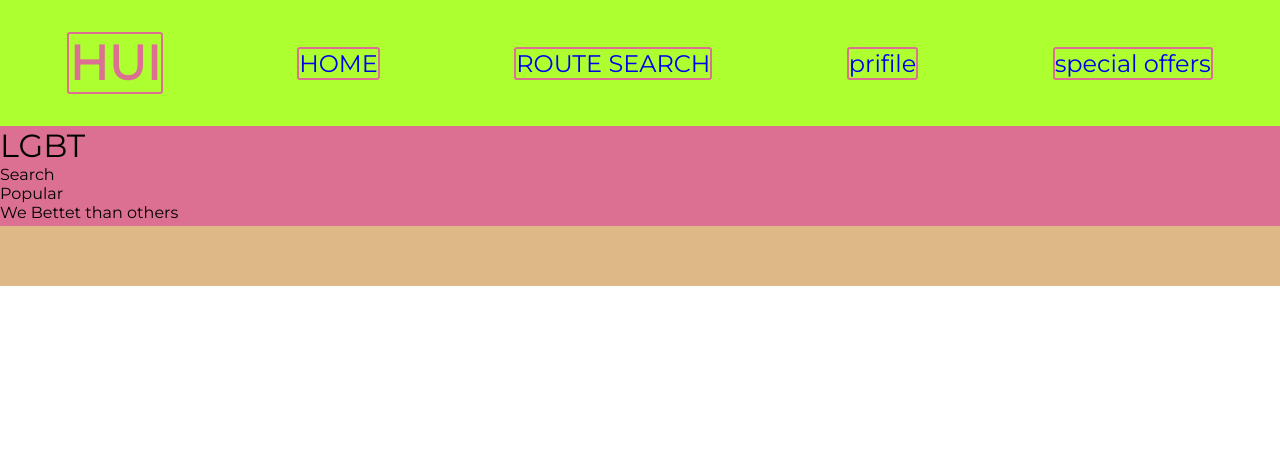
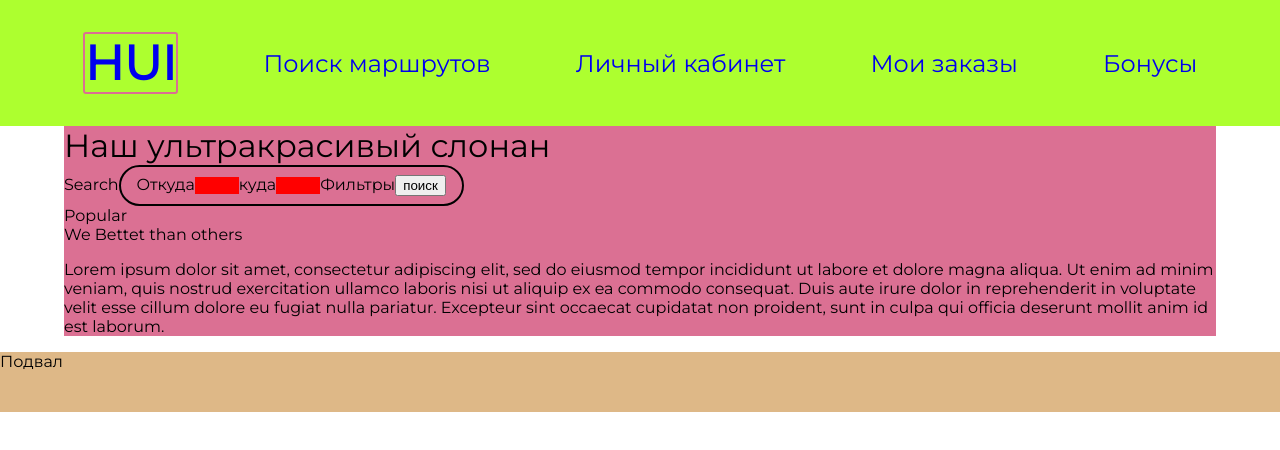
Before and after one commit to LeagueOfDevelopers/T-PortFrontend, a React (Create React App) app: page /home in a window 1280 px wide. Shown: the top 450 px of the page. Built offline with nearby package versions, Linux system fonts and the light colour scheme.

Commit message:
Navigation inplementation

```diff
--- /dev/null
+++ b/src/components/SearchForm/SearchForm.js
@@ -0,0 +1,39 @@
+import React, { Component } from "react";
+import styled from "styled-components";
+
+const SearchFormContents = styled.form`
+  input[type="text"] {
+    background-color:red;
+    border: 0;
+    padding: 1;
+    width: 40px;
+  }
+
+  > * {
+    display: inline-block;
+  }
+
+  display: inline-block;
+  border: 2px solid black;
+  padding: 8px 16px;
+  border-radius: 36px;
+`;
+
+class SearchForm extends Component {
+  state = {};
+
+  render() {
+    return (
+      <SearchFormContents onSubmit={this.props.onSubmit}>
+        <label htmlFor="from">Откуда</label>
+        <input type="text" id="from" />
+        <label htmlFor="to">куда</label>
+        <input type="text" id="to" />
+        <div>Фильтры</div>
+        <input type="submit" value="поиск" />
+      </SearchFormContents>
+    );
+  }
+}
+
+export default SearchForm;
--- a/src/containers/App.js
+++ b/src/containers/App.js
@@ -1,18 +1,34 @@
 import React, { Component } from "react";
 import { BrowserRouter as Router, Route, Redirect } from "react-router-dom";
+import styled from "styled-components";
+
 import Header from "./Header/Header";
 import Footer from "./Footer/Footer";
-import Home from "./Home/home";
+import Home from "./Home/Home";
 import RouteSearch from "./RouteSearch/RouteSearch";
+import MyOrders from "./MyOrders/MyOrders";
+import Profile from "./Profile/Profile";
+import SpecialOffers from "./SpecialOffers/SpecialOffers";
+
+const BodyContents = styled.main`
+  width: 90%;
+  max-width: 1200px;
+  margin:auto;
+`;
 
 class App extends Component {
   render() {
     return (
       <div>
         <Header />
-        <Route path="/home" component={Home} />
-        <Route exact path="/" render={() => <Redirect to="/home" />} />
-        <Route path='/routesearch' component={RouteSearch}></Route>
+        <BodyContents>
+          <Route path="/home" component={Home} />
+          <Route exact path="/" render={() => <Redirect to="/home" />} />
+          <Route path="/routesearch" component={RouteSearch} />
+          <Route path="/myorders" component={MyOrders} />
+          <Route path="/profile" component={Profile} />
+          <Route path="/specialoffers" component={SpecialOffers} />
+        </BodyContents>
         <Footer />
       </div>
     );
--- a/src/containers/Footer/Footer.jsx
+++ b/src/containers/Footer/Footer.jsx
@@ -1,4 +1,4 @@
-import React, { Component } from "react";
+import React from "react";
 import styled from "styled-components";
 
 const FooterContents = styled.div`
@@ -7,7 +7,7 @@ const FooterContents = styled.div`
 `;
 
 const Footer = () => {
-  return <FooterContents />;
+  return <FooterContents>Подвал</FooterContents>;
 };
 
 export default Footer;
--- a/src/containers/Header/Header.jsx
+++ b/src/containers/Header/Header.jsx
@@ -5,17 +5,20 @@ import styled from "styled-components";
 const NavBar = styled.div`
   font-size: 1.5em;
   text-align: center;
-  color: palevioletred;
+
   display: flex;
   justify-content: space-around;
-  background-color: greenyellow;
+
   align-items: center;
+  color: palevioletred;
+  max-width: 1200px;
+  margin:auto;
 
   > a {
-    border: 2px solid palevioletred;
-    border-radius: 3px;
+    /* border: 2px solid palevioletred;
+    border-radius: 3px; */
     text-align: center;
-    text-decoration:none;
+    text-decoration: none;
   }
 `;
 
@@ -25,16 +28,26 @@ const Logo = styled.h1`
   display: inline-block;
 `;
 
+const HeaderContents = styled.header`
+  width: 100%;
+  background-color: greenyellow;
+
+`;
+
 class Header extends Component {
   render() {
     return (
-      <NavBar>
-        <Logo>HUI</Logo>
-        <NavLink to="/home">HOME</NavLink>
-        <NavLink to="/routesearch">ROUTE SEARCH</NavLink>
-        <NavLink to="/profile">prifile</NavLink>
-        <NavLink to="/specialoffers">special offers</NavLink>
-      </NavBar>
+      <HeaderContents>
+        <NavBar>
+          <NavLink to="/home">
+            <Logo>HUI</Logo>
+          </NavLink>
+          <NavLink to="/routesearch">Поиск маршрутов</NavLink>
+          <NavLink to="/profile">Личный кабинет</NavLink>
+          <NavLink to="/myorders">Мои заказы</NavLink>
+          <NavLink to="/specialoffers">Бонусы</NavLink>
+        </NavBar>
+      </HeaderContents>
     );
   }
 }
--- a/src/containers/Home/home.jsx
+++ b/src/containers/Home/home.jsx
@@ -1,5 +1,6 @@
-import React, { Component } from 'react';
+import React from "react";
 import styled from "styled-components";
+import SearchForm from "../../components/SearchForm/SearchForm";
 
 const HomeContents = styled.div`
   width: 100%;
@@ -10,20 +11,33 @@ const HomeContents = styled.div`
 const Motto = styled.span`
   font-size: 2em;
 `;
-
+// TODO ? search redirect or not ? if not how ?
 const Home = () => {
   return (
     <HomeContents>
-            <Motto>LGBT</Motto>
+      <Motto>Наш ультракрасивый слонан</Motto>
       <div>
         <span>Search</span>
+
+        <SearchForm />
       </div>
-            <div><span>Popular</span></div>
+      <div>
+        <span>Popular</span>
+      </div>
       <div>
         <span>We Bettet than others</span>
+        <p>
+          Lorem ipsum dolor sit amet, consectetur adipiscing elit, sed do
+          eiusmod tempor incididunt ut labore et dolore magna aliqua. Ut enim ad
+          minim veniam, quis nostrud exercitation ullamco laboris nisi ut
+          aliquip ex ea commodo consequat. Duis aute irure dolor in
+          reprehenderit in voluptate velit esse cillum dolore eu fugiat nulla
+          pariatur. Excepteur sint occaecat cupidatat non proident, sunt in
+          culpa qui officia deserunt mollit anim id est laborum.
+        </p>
       </div>
     </HomeContents>
   );
-}
+};
 
 export default Home;
--- /dev/null
+++ b/src/containers/MyOrders/MyOrders.js
@@ -0,0 +1,21 @@
+import React, { Component } from 'react';
+import styled from "styled-components";
+
+const MyOrdersContents = styled.div``;
+const OrderContents = styled.div``;
+
+class MyOrders extends Component {
+    state = { orders: ['заказ 1','заказ 2','заказ 3','заказ 4'] }
+    render() {
+        return (
+        <MyOrdersContents>
+            <h3>Ваши заказы</h3>
+            <ul>{
+                this.state.orders.map(order => <ul><OrderContents>{order}</OrderContents></ul>)
+            }</ul>
+        </MyOrdersContents>
+        );
+    }
+}
+
+export default MyOrders;
--- /dev/null
+++ b/src/containers/Profile/Profile.js
@@ -0,0 +1,12 @@
+import React, { Component } from "react";
+import styled from "styled-components";
+
+const Profile = () => {
+  return (
+    <div>
+      Вы личность
+    </div>
+  );
+};
+
+export default Profile;
--- /dev/null
+++ b/src/containers/RouteSearch/RouteSearch.js
@@ -0,0 +1,37 @@
+import React, { Component } from "react";
+import styled from "styled-components";
+import SearchForm from "../../components/SearchForm/SearchForm";
+
+const RouteSearchContents = styled.main`
+  > input {
+    display: inline-block;
+    width: 200px;
+  }
+`;
+
+class RouteSearch extends Component {
+  searchHandler = e => {
+    console.log("aaaaaaaaaaa");
+    e.preventDefault();
+  };
+
+  render() {
+    return (
+      <RouteSearchContents>
+        В этом разделе вы можете искать свой путь в этом бренном мире
+        <br />
+        <SearchForm onSubmit={this.searchHandler.bind(this)} />
+        <br />
+        Lorem ipsum dolor sit amet, consectetur adipiscing elit, sed do eiusmod
+        tempor incididunt ut labore et dolore magna aliqua. Ut enim ad minim
+        veniam, quis nostrud exercitation ullamco laboris nisi ut aliquip ex ea
+        commodo consequat. Duis aute irure dolor in reprehenderit in voluptate
+        velit esse cillum dolore eu fugiat nulla pariatur. Excepteur sint
+        occaecat cupidatat non proident, sunt in culpa qui officia deserunt
+        mollit anim id est laborum.ß
+      </RouteSearchContents>
+    );
+  }
+}
+
+export default RouteSearch;
--- a/src/containers/RouteSearch/RouteSearch.jsx
+++ /dev/null
@@ -1,27 +0,0 @@
-import React, { Component } from "react";
-import styled from "styled-components";
-
-
-const RouteSearchContents = styled.form`
-  > input {
-    display:inline-block;
-    width:200px;
-  }
-`;
-
-class RouteSearch extends Component {
-  render() {
-    return (
-      <div>
-        <form action="" method="get">
-          <input type="text" placeholder="From"/>
-          <input type="text" placeholder="To"/>
-          <div>Filters</div>
-          <div>results</div>
-        </form>
-      </div>
-    );
-  }
-}
-
-export default RouteSearch;
--- /dev/null
+++ b/src/containers/SpecialOffers/SpecialOffers.js
@@ -0,0 +1,21 @@
+import React, { Component } from 'react';
+import styled from "styled-components";
+
+const SpecialOffersContents = styled.div``;
+const OfferContents = styled.div``;
+
+class SpecialOffers extends Component {
+    state = { offers: ['предложение 1','предложение 2','предложение 3','предложение 4'] }
+    render() {
+        return (
+        <SpecialOffersContents>
+            <h3>Ваши заказы</h3>
+            <ul>{
+                this.state.offers.map(offer => <ul><OfferContents>{offer}</OfferContents></ul>)
+            }</ul>
+        </SpecialOffersContents>
+        );
+    }
+}
+
+export default SpecialOffers;
--- a/src/index.js
+++ b/src/index.js
@@ -1,7 +1,7 @@
 import React from "react";
 import ReactDOM from "react-dom";
 import { Provider } from "react-redux";
-import { BrowserRouter as Router, Route, Link } from "react-router-dom";
+import { BrowserRouter as Router } from "react-router-dom";
 
 
 import store from "./store/store";
```
Also changed, not shown: src/components/SearchForm/SearchFilters.js (added), 1 other file (tests, documents, lock files or other folders). Lines whose indentation alone changed are shown as unchanged.
